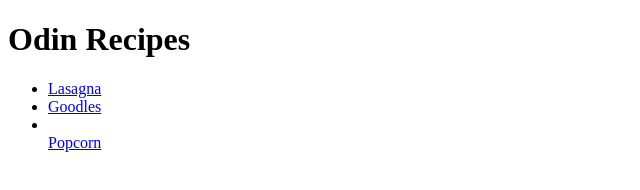
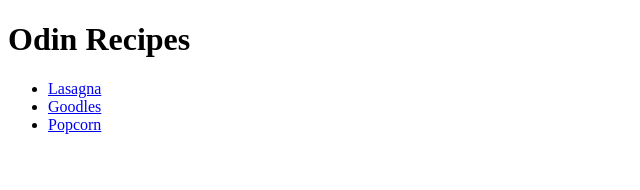
Before and after one commit to gtbagley/odin-recipes, a plain HTML site: page index.html in a window 1280 px wide. Shown: the whole page, without its empty margins (0-640 px from the left). Drawn offline with Linux system fonts and the light colour scheme.

Commit message:
Fixed typo by removing unnecesary end tag
Removed </li> from the line with the popcorn page link

```diff
--- a/index.html
+++ b/index.html
@@ -10,7 +10,7 @@
     <ul>
         <li><a href="recipes/lasagna.html">Lasagna</a></li>
         <li><a href="recipes/goodles.html">Goodles</a></li>
-        <li></li><a href="recipes/popcorn.html">Popcorn</a></li>
+        <li><a href="recipes/popcorn.html">Popcorn</a></li>
     </ul>
 </body>
 </html>
```
